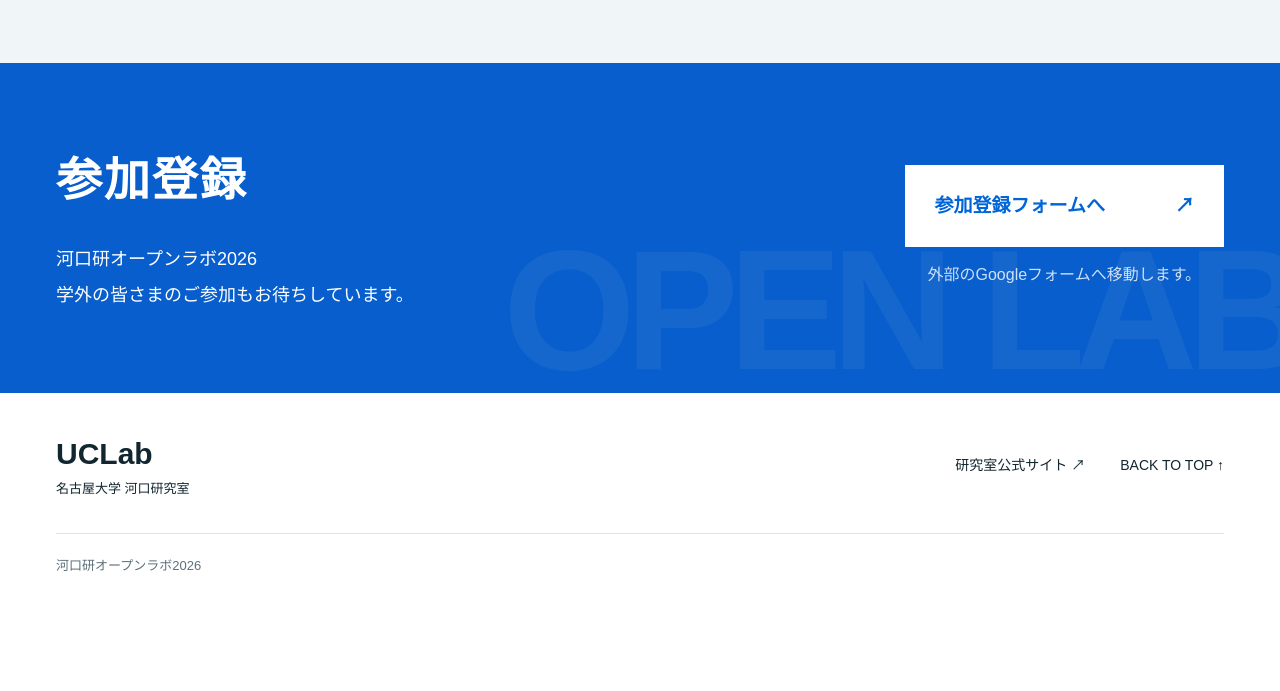
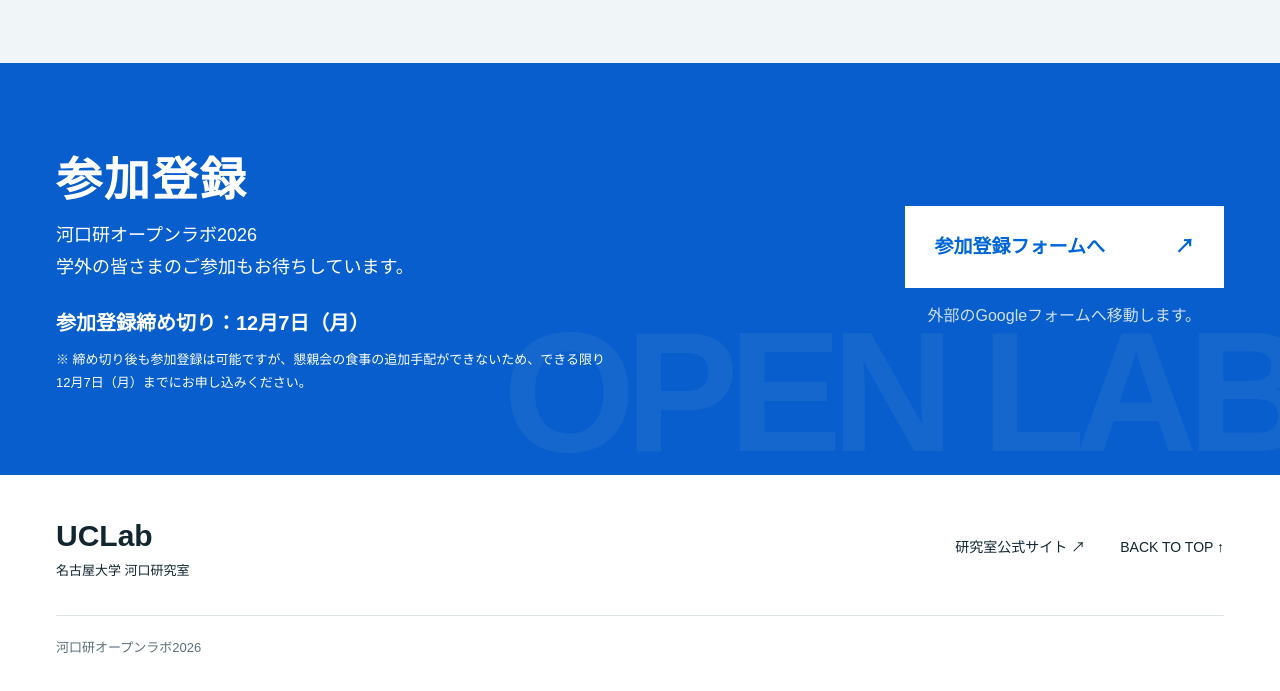
Before and after one commit to ryutousami/openlab2026, a plain HTML site: page public/index.html in a window 1280 px wide. Shown: the part 3441-4132 px from the top of the page. Before the commit the page ends 4059 px from the top, so only its background shows below. Drawn offline with Linux system fonts and the light colour scheme.

Commit message:
Add December 7 registration deadline and catering notice

```diff
--- a/public/index.html
+++ b/public/index.html
@@ -58,7 +58,9 @@
                     <div class="access-map"><iframe title="野依記念学術交流館のアクセスマップ" src="https://www.google.com/maps/embed?pb=!1m18!1m12!1m3!1d2064.899371860856!2d136.96785713327623!3d35.154845565580914!2m3!1f0!2f0!3f0!3m2!1i1024!2i768!4f13.1!3m3!1m2!1s0x60037aba6bf4f163%3A0x70092d26aa0492eb!2z6YeO5L6d6KiY5b-15a2m6KGT5Lqk5rWB6aSo!5e0!3m2!1sja!2sjp!4v1793156487866!5m2!1sja!2sjp" width="600" height="450" allowfullscreen loading="lazy" referrerpolicy="strict-origin-when-cross-origin"></iframe></div></div>
 </section>
 <section id="registration" class="registration"><div class="wrap registration-inner">
-          <div><h2>参加登録</h2><p>河口研オープンラボ2026<br>学外の皆さまのご参加もお待ちしています。</p></div>
+          <div><h2>参加登録</h2><p>河口研オープンラボ2026<br>学外の皆さまのご参加もお待ちしています。</p>
+                    <div class="registration-deadline"><strong>参加登録締め切り：<time datetime="2026-12-07">12月7日（月）</time></strong>
+                              <small class="registration-note">※ 締め切り後も参加登録は可能ですが、懇親会の食事の追加手配ができないため、できる限り12月7日（月）までにお申し込みください。</small></div></div>
           <div class="registration-action"><a class="registration-button" href="https://forms.gle/ZfzoRRfezH41rZEcA" target="_blank" rel="noopener noreferrer">参加登録フォームへ <span>↗</span></a>
                     <p>外部のGoogleフォームへ移動します。</p></div></div></section></main>
 <footer class="footer wrap"><div class="footer-brand">UCLab<span>名古屋大学 河口研究室</span></div>
--- a/public/style.css
+++ b/public/style.css
@@ -389,3 +389,8 @@ nav>a:not(.nav-cta):focus-visible:after{transform:scaleX(1)}
 @media(max-width:760px){.program-guide{left:max(12px,env(safe-area-inset-left));bottom:max(12px,env(safe-area-inset-bottom));max-width:calc(100vw - 24px)}.program-guide .guide-bubble{font-size:13px;padding:9px 11px}.program-guide .guide-avatar{width:64px}}
 
 .greeting-signature{margin-top:24px;text-align:right;font:inherit}
+
+/* Registration deadline and catering notice. */
+.registration-deadline { margin-top: 22px; max-width: 560px; font-size: 20px; line-height: 1.7; }
+.registration-note { display: block; margin-top: 8px; font-size: 13px; font-weight: 400; line-height: 1.8; }
+@media (max-width: 760px) { .registration-deadline { font-size: 18px; } }
```
